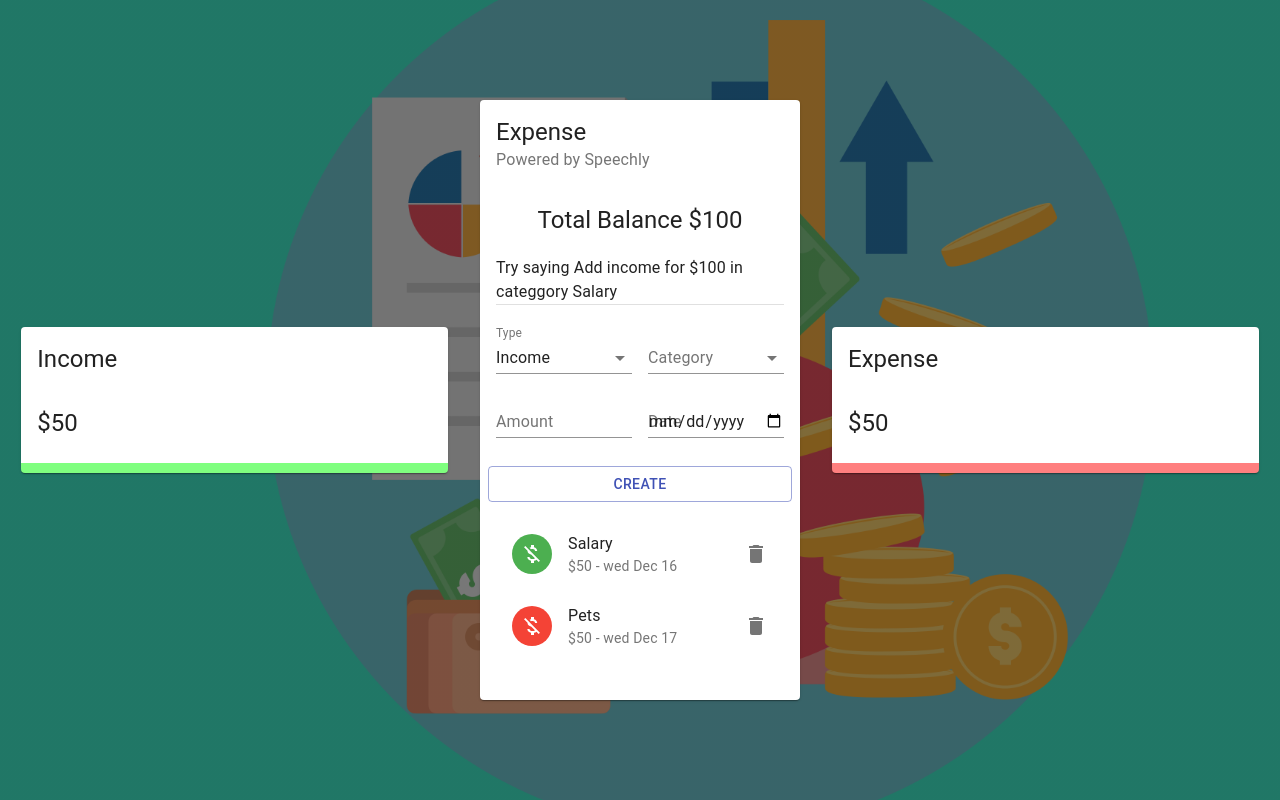
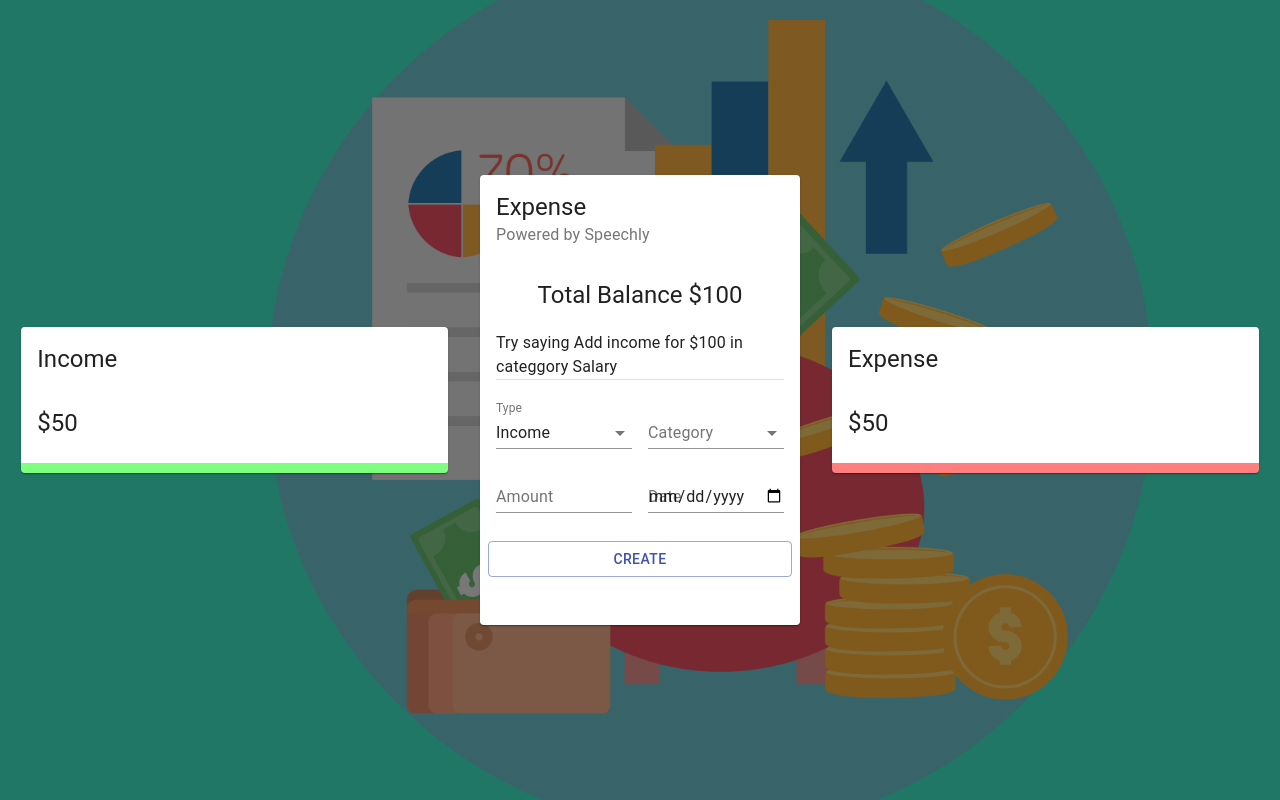
Before and after one commit to nwabuezenonso/voice-powered-budget-tracker, a React (Create React App) app: page / in a window 1280 px wide. Built offline with nearby package versions, Linux system fonts and the light colour scheme.

Commit message:
completing the add and remove function to add and remove data from the list in the UI and commenting

```diff
--- a/src/components/Main/List/List.jsx
+++ b/src/components/Main/List/List.jsx
@@ -1,28 +1,27 @@
+// import react
 import React, { useContext } from 'react'
+// import material UI
 import { List as MUIList, ListItem, ListItemAvatar, ListItemText, Avatar, ListItemSecondaryAction, IconButton, Slide} from '@material-ui/core'
 import { Delete, MoneyOff } from '@material-ui/icons'
 
+// importing context
 import { ExpenseTrackerContext } from '../../../context/context'
 
 // importing styles
 import useStyles from './styles'
 
+// sharing the transaction state
 const List = () => {
-    const { deleteTransaction } = useContext(ExpenseTrackerContext)
+    const { deleteTransaction, transactions } = useContext(ExpenseTrackerContext)
     // calling the created class component
     const classes = useStyles()
+    // creating a transaction array to handle transaction
 
-    // creating a transaction array to handle transaction
-    const transaction = [
-        { id:1, type: 'Income', category: 'Salary', amount:50, date: "wed Dec 16"},
-        { id:2, type: 'Expense', category: 'Pets', amount:50, date: "wed Dec 17"},
-        { id:3, type: 'Income', category: 'Business', amount:150, date: "wed Dec 18"}
-    ];
     return (
     <div>
         <MUIList dense={false} className={classes.list}>
             {/* we parenthesis for instance return  */}
-            { transaction.map((transaction) => (
+            { transactions.map((transaction) => (
                 // map the transaction array
                 <Slide direction='down' in mountOnEnter unmountOnExit key={transaction.id}>
                     <ListItem>
@@ -33,7 +32,7 @@
                         </ListItemAvatar>
                         <ListItemText primary={transaction.category} secondary={`$${transaction.amount} - ${transaction.date}`}/>
                         <ListItemSecondaryAction>
-                            <IconButton edge="end" aria-label="delete" >
+                            <IconButton edge="end" aria-label="delete" onClick={() => deleteTransaction(transaction.id)} >
                                 <Delete />
                             </IconButton>
                         </ListItemSecondaryAction>
--- a/src/context/context.js
+++ b/src/context/context.js
@@ -21,6 +21,7 @@
    console.log(transactions)
    return (
         <ExpenseTrackerContext.Provider value={{
+            transactions,
             deleteTransaction,
             addTransaction
         }}>
```
Also changed, not shown: 1 other file (tests, documents, lock files or other folders).
